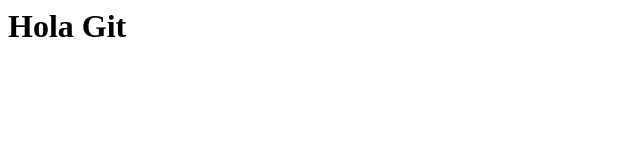
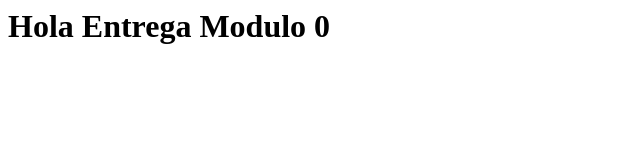
Before and after one commit to jpunzano/Entregamod0, a website built with Parcel: page src/index.html in a window 1280 px wide. Shown: the whole page, without its empty margins (0-640 px from the left). Built offline with nearby package versions, Linux system fonts and the light colour scheme.

Commit message:
Cambios ramas

```diff
--- a/src/index.html
+++ b/src/index.html
@@ -1,6 +1,6 @@
 <html>
   <body>
-    <h1>Hola Git</h1>
+    <h1>Hola Entrega Modulo 0</h1>
     <script src="./index.js"></script>
   </body>
   <script src="index.js"></script>
```
